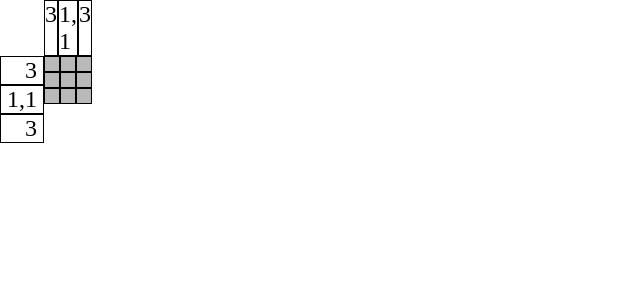
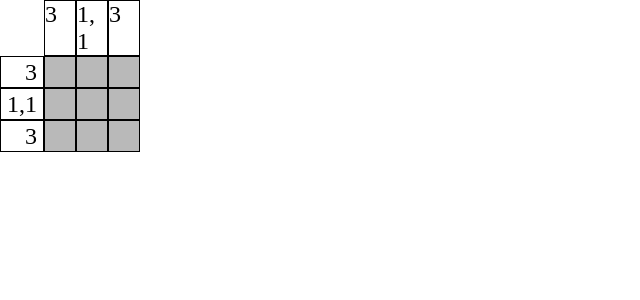
Before and after one commit to mike-shields-dev/nonograms, a React (Vite) app: page / in a window 1280 px wide. Shown: the top 300 px of the page, without its empty margins (0-640 px from the left). Built offline with nearby package versions, Linux system fonts and the light colour scheme.

Commit message:
style: Add --cell-size: 2rem  CSS variableto :root

```diff
--- a/src/index.css
+++ b/src/index.css
@@ -1,3 +1,7 @@
+:root {
+  --cell-size: 2rem;
+  --grid-resolution: ; /* set by JS */
+}
 
 body {
   font-size: 1.5rem;
```
